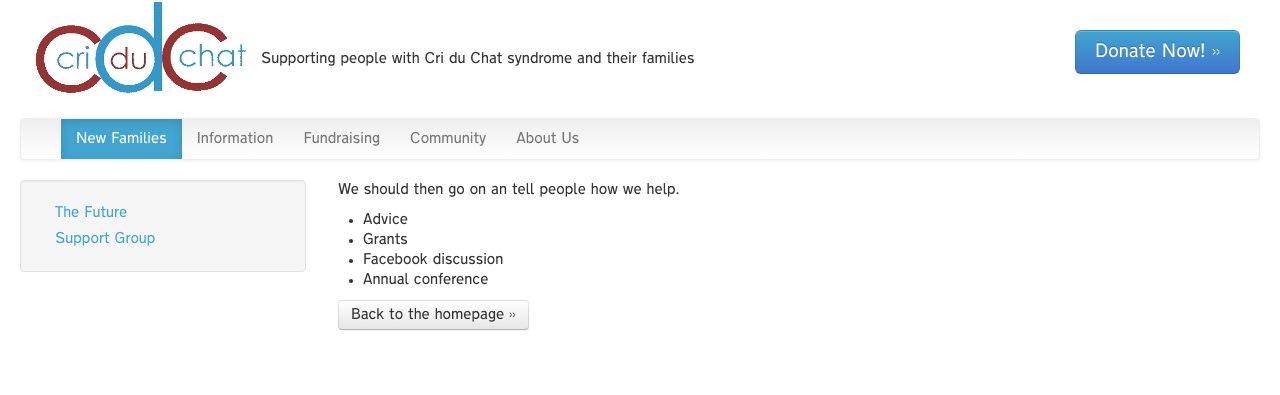
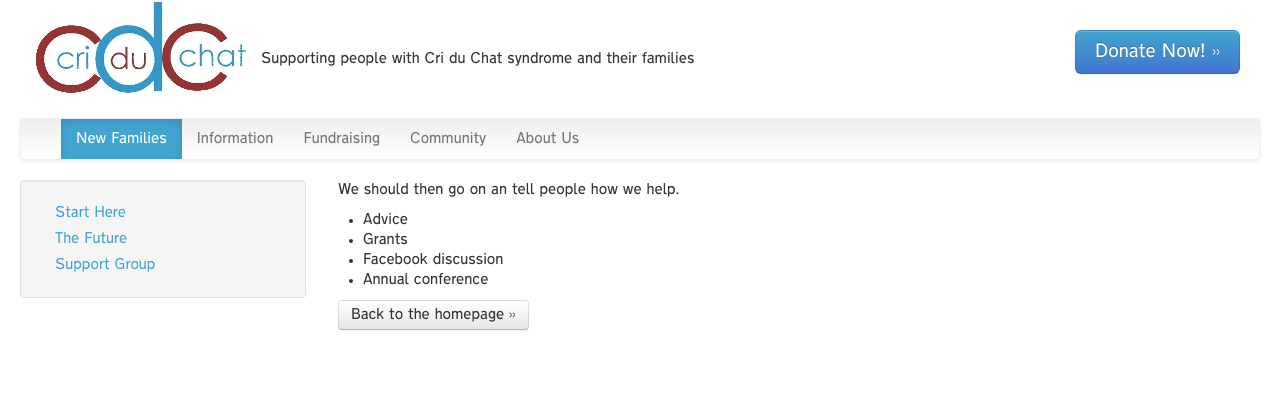
Before and after one commit to lucyjanetetlow/cdcssg.github.io, a Jekyll site: the page built from start_here/support.md, in a window 1280 px wide. Shown: the top 395 px of the page. Built offline with Jekyll 4.4.1, drawn with Linux system fonts in a browser that asks for light colours.

Commit message:
Add section index links to sidebars

```diff
--- a/_layouts/about.html
+++ b/_layouts/about.html
@@ -6,6 +6,9 @@ layout: default
   <div class="span3">
     <div class="well sidebar-nav">
       <ul class="nav nav-list">
+        <li{% if page.url == "/about/index.html" %} class="active"{% endif %}>
+          <a href="/about/index.html">About Us</a>
+        </li>
         <li{% if page.url == "/about/news.html" %} class="active"{% endif %}>
           <a href="/about/news.html">News</a>
         </li>
--- a/_layouts/community.html
+++ b/_layouts/community.html
@@ -6,6 +6,9 @@ layout: default
   <div class="span3">
     <div class="well sidebar-nav">
       <ul class="nav nav-list">
+        <li{% if page.url == "/community/index.html" %} class="active"{% endif %}>
+          <a href="/community/index.html">Community</a>
+        </li>
         <li{% if page.url == "/community/events.html" %} class="active"{% endif %}>
           <a href="/community/events.html">Events</a>
         </li>
--- a/_layouts/fundraising.html
+++ b/_layouts/fundraising.html
@@ -6,6 +6,9 @@ layout: default
   <div class="span3">
     <div class="well sidebar-nav">
       <ul class="nav nav-list">
+        <li{% if page.url == "/fundraising/index.html" %} class="active"{% endif %}>
+          <a href="/fundraising/index.html">Fundraising</a>
+        </li>
         <li{% if page.url == "/fundraising/donate.html" %} class="active"{% endif %}>
           <a href="/fundraising/donate.html">Donate</a>
         </li>
--- a/_layouts/information.html
+++ b/_layouts/information.html
@@ -6,6 +6,9 @@ layout: default
   <div class="span3">
     <div class="well sidebar-nav">
       <ul class="nav nav-list">
+        <li{% if page.url == "/information/index.html" %} class="active"{% endif %}>
+          <a href="/information/index.html">Information</a>
+        </li>
         <li class='nav-header'>Signposts</li>
         <li{% if page.url == "/information/signposts/diagnosis.html" %} class="active"{% endif %}>
           <a href="/information/signposts/diagnosis.html">Diagnosis</a>
--- a/_layouts/start_here.html
+++ b/_layouts/start_here.html
@@ -6,6 +6,9 @@ layout: default
   <div class="span3">
     <div class="well sidebar-nav">
       <ul class="nav nav-list">
+        <li{% if page.url == "/start_here/index.html" %} class="active"{% endif %}>
+          <a href="/start_here/index.html">Start Here</a>
+        </li>
         <li{% if page.url == "/start_here/future.html" %} class="active"{% endif %}>
           <a href="/start_here/future.html">The Future</a>
         </li>
```
